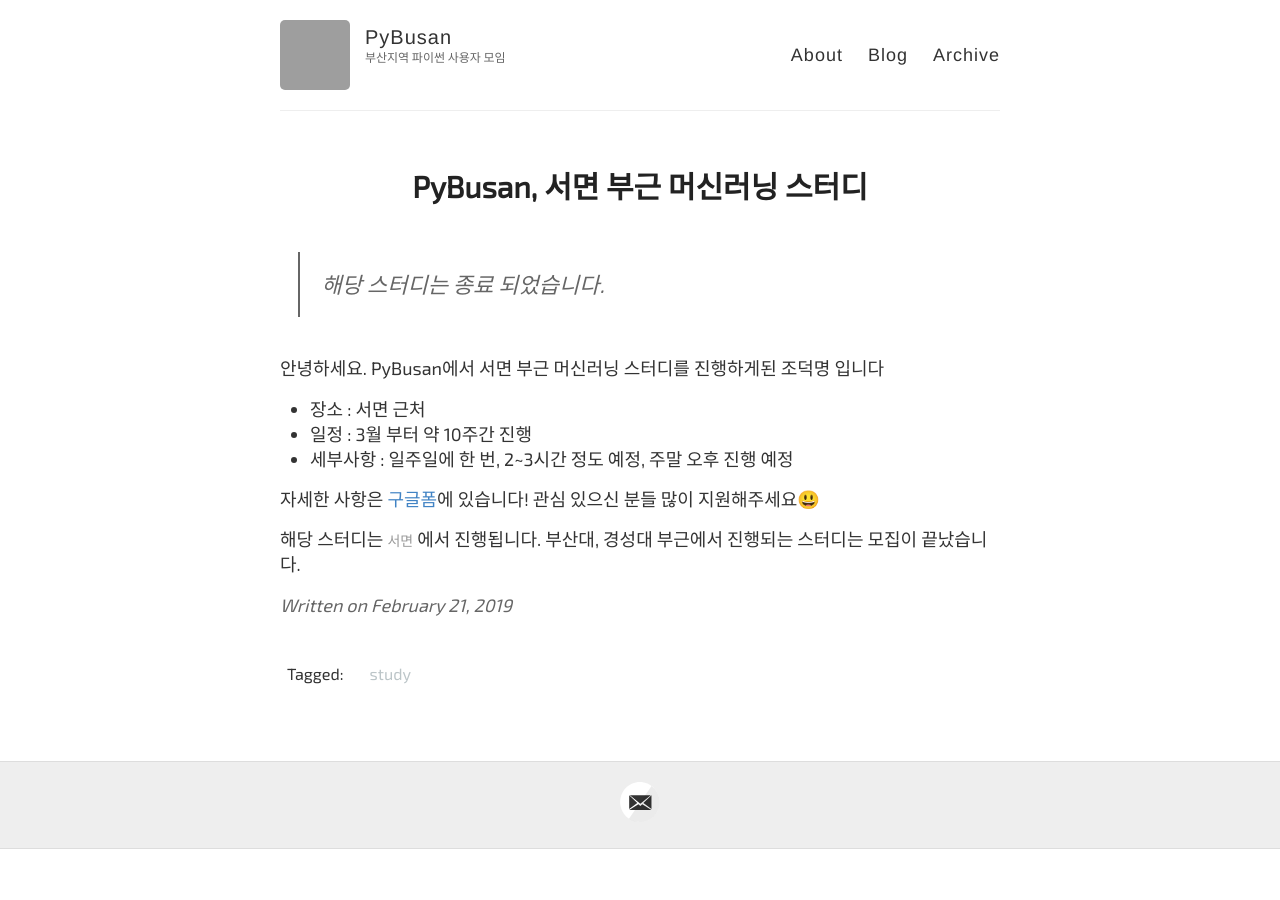
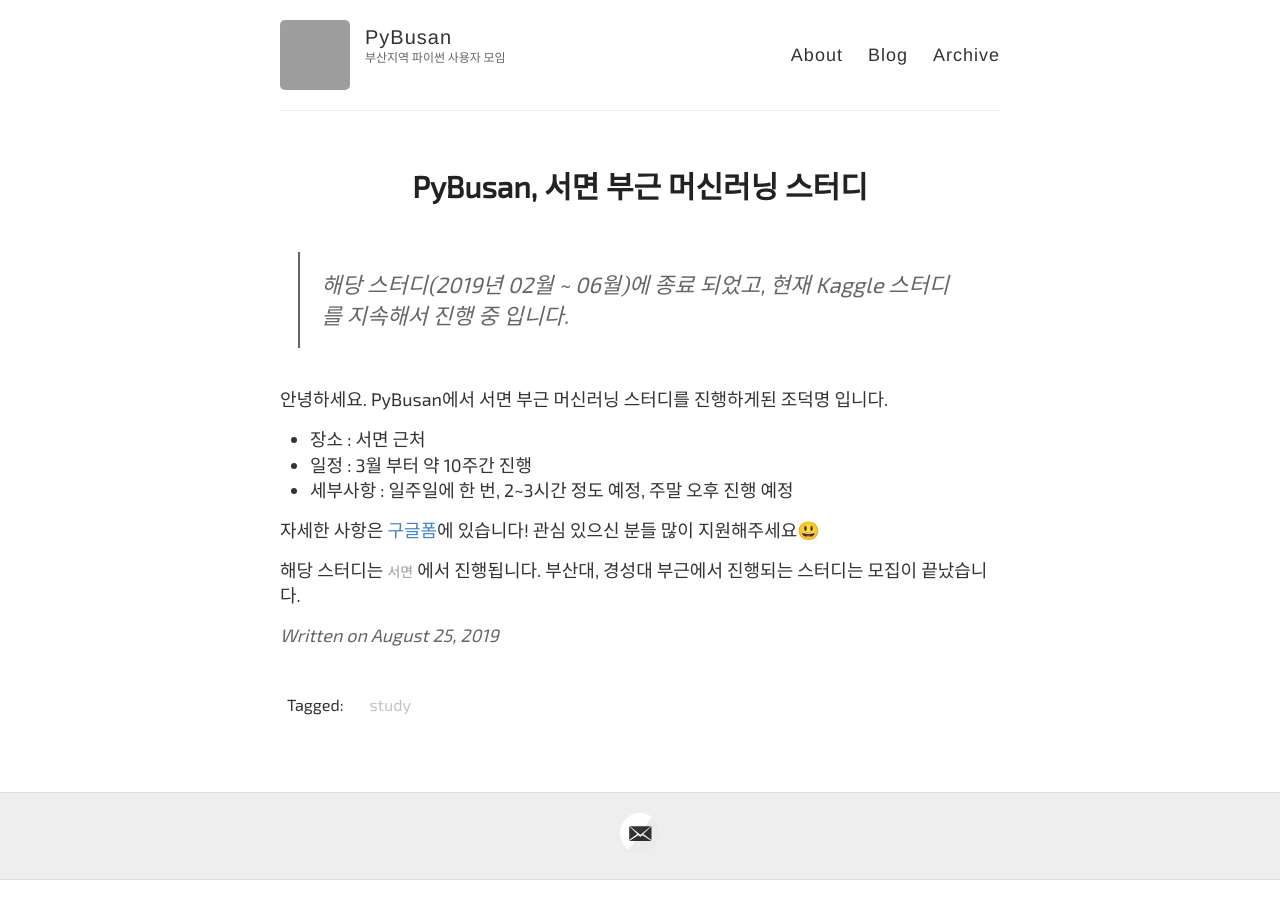
Before and after one commit to pybusan/pybusan.github.io, a Jekyll site: the page built from _posts/2019-08-25-Start_PyBusan_ML_Study_SEOMYUN.md, in a window 1280 px wide. Built offline with Jekyll 4.4.1, drawn with Linux system fonts in a browser that asks for light colours; some web fonts are replaced; comment, search, counter and statistics services are not loaded; grey boxes are pictures that could not be loaded.

Commit message:
Fixed 공지사항 수정

```diff
--- a/_posts/2019-02-21-Start_PyBusan_ML_Study_SEOMYUN_00.md
+++ b/_posts/2019-08-25-Start_PyBusan_ML_Study_SEOMYUN.md
@@ -5,9 +5,10 @@ author: 조덕명
 tags: study
 ---
 
-> 해당 스터디는 종료 되었습니다.
+> 해당 스터디(2019년 02월 ~ 06월)에 종료 되었고, 현재 Kaggle 스터디를 지속해서 진행 중 입니다.
 
-안녕하세요. PyBusan에서 서면 부근 머신러닝 스터디를 진행하게된 조덕명 입니다
+
+안녕하세요. PyBusan에서 서면 부근 머신러닝 스터디를 진행하게된 조덕명 입니다.
 
 - 장소 : 서면 근처
 - 일정 : 3월 부터 약 10주간 진행
```
Also changed, not shown: _posts/2019-02-18-Start_PyBusan_ML_Study_PKNU.md (added, +19 -0 lines), _posts/2019-02-18-Start_PyBusan_ML_Study_PNU.md (renamed from _posts/2019-02-18-Start_PyBusan_ML_Study_PNU_00.md, +1 -1 lines), _posts/2019-09-07-PyBusan_PyCon2019_After_Party.md (renamed from _posts/2019-02-18-Start_PyBusan_ML_Study_PKNU_00.md).
